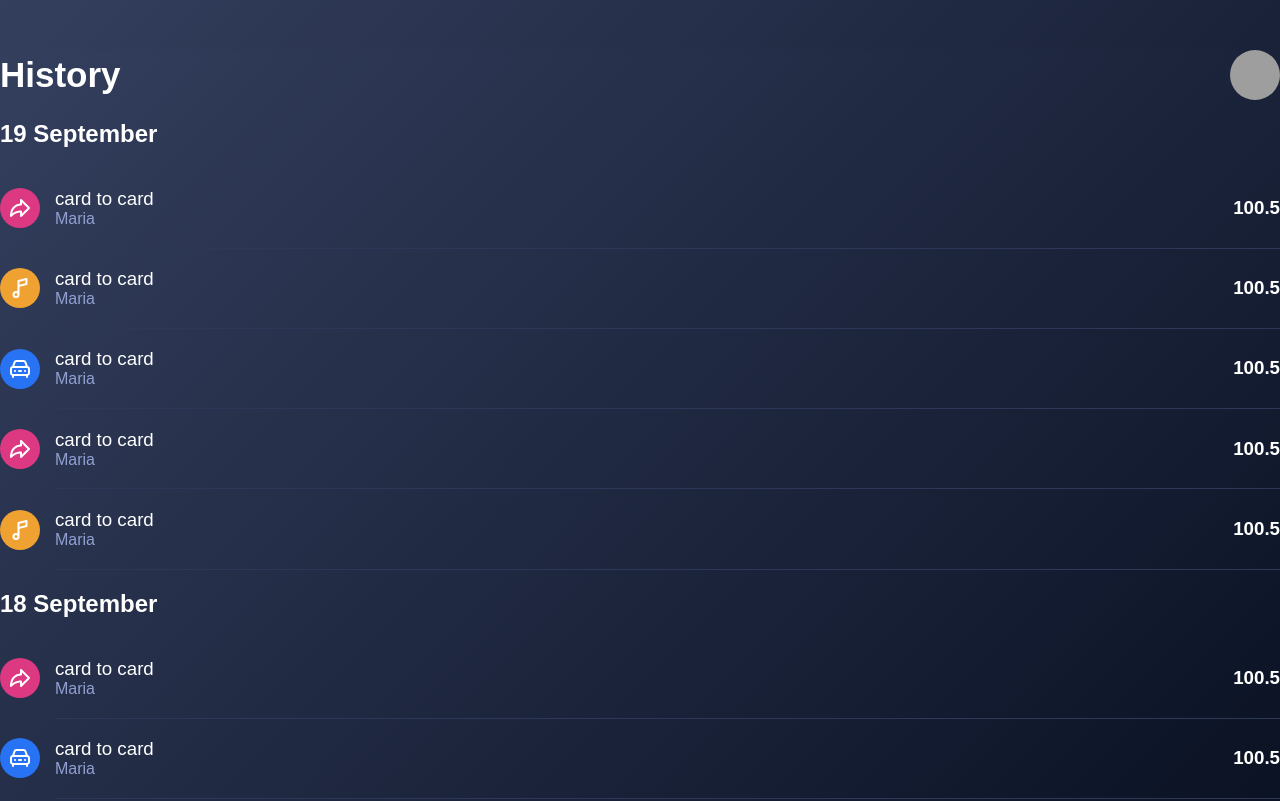
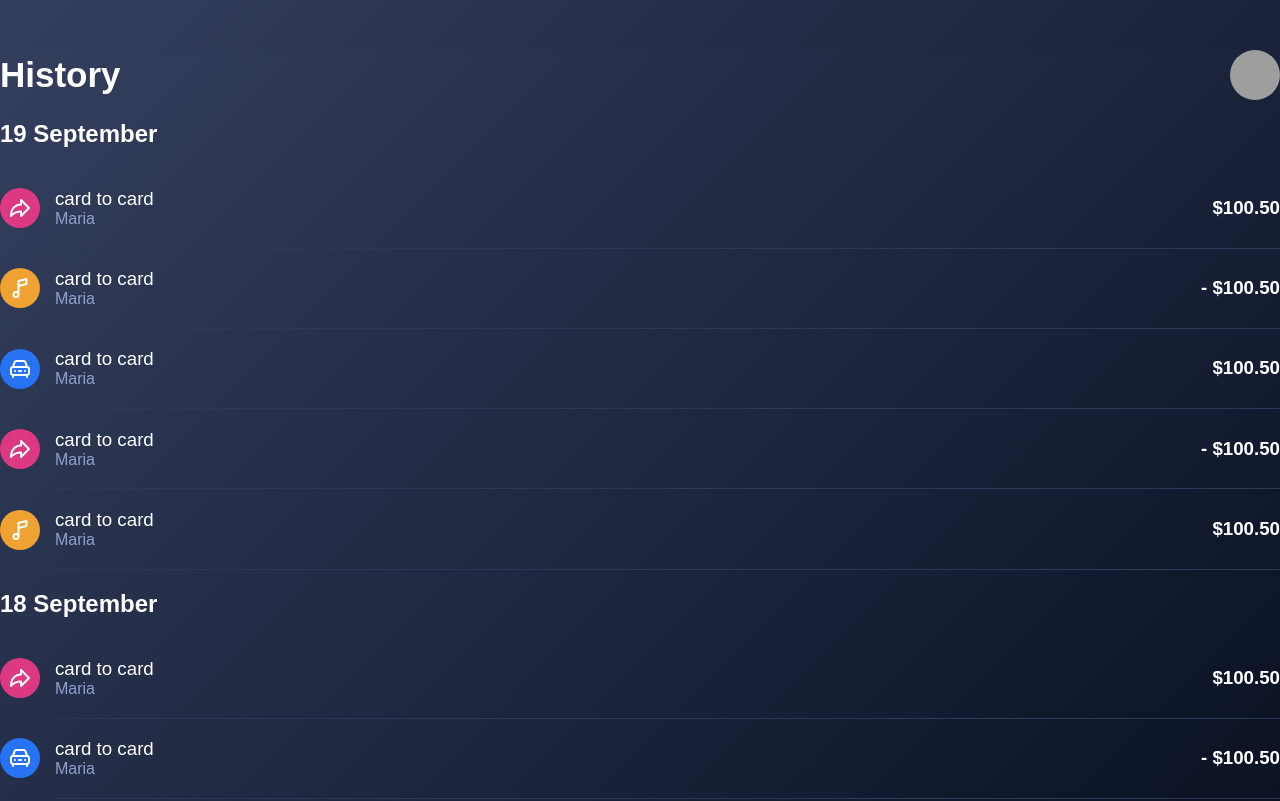
Before and after one commit to shubhamshekhar23/Card-Spend-Tracker, a Next.js app: page /home/history/history in a window 1280 px wide. Shown: the top 801 px of the page. Built offline with nearby package versions, Linux system fonts and the light colour scheme; grey boxes are pictures that could not be loaded.

Commit message:
amount format

```diff
--- a/src/components/transaction-history/transaction-history.js
+++ b/src/components/transaction-history/transaction-history.js
@@ -2,6 +2,7 @@ import styles from "./transaction-history.module.scss";
 import { TRANSACTION_TYPE } from "@/constants/entity.constants";
 import { UilShare, UilCar, UilMusicNote } from "@iconscout/react-unicons";
 import RoundPill from "@/ui/round-pill/round-pill";
+import { formattedAmount } from "@/services/util.service";
 
 export default function TransactionHistory({ data, isAnimate }) {
   return (
@@ -26,6 +27,13 @@ function TransactionTypeButton({ type }) {
 }
 
 function TransactionItem({ data }) {
+  function getFormatAmount(amount, info) {
+    let str = formattedAmount(amount);
+    if (info == "debit") {
+      return "- " + str;
+    }
+    return str;
+  }
   return (
     <div className={styles.transaction_section}>
       <TransactionTypeButton type={data.type} />
@@ -34,7 +42,7 @@ function TransactionItem({ data }) {
           <h3>{data.name}</h3>
           <h4>{data.details}</h4>
         </div>
-        <h3>{data.amount}</h3>
+        <h3>{getFormatAmount(data.amount, data.info)}</h3>
       </div>
     </div>
   );
--- a/src/data/mockdata/card.mockdata.js
+++ b/src/data/mockdata/card.mockdata.js
@@ -73,7 +73,7 @@ export const transactionHistoryMockData = [
     name: "card to card",
     details: "Maria",
     amount: 100.5,
-    info: "credit",
+    info: "debit",
     timestamp: "2023-09-19T12:30:45Z",
     type: 1,
   },
@@ -91,7 +91,7 @@ export const transactionHistoryMockData = [
     name: "card to card",
     details: "Maria",
     amount: 100.5,
-    info: "credit",
+    info: "debit",
     timestamp: "2023-09-19T12:30:45Z",
     type: 0,
   },
@@ -118,7 +118,7 @@ export const transactionHistoryMockData = [
     name: "card to card",
     details: "Maria",
     amount: 100.5,
-    info: "credit",
+    info: "debit",
     timestamp: "2023-09-18T12:30:45Z",
     type: 2,
   },
--- a/src/pages/home/bank-cards-home/bank-cards-home.js
+++ b/src/pages/home/bank-cards-home/bank-cards-home.js
@@ -7,6 +7,7 @@ import SlideNav from "@/components/ui/slide-nav/slide-nav";
 import { Cards_data } from "@/context/context";
 import { useContext } from "react";
 import UserImage from "@/components/user-image/user-image";
+import { formattedAmount } from "@/services/util.service";
 
 export default function BankCardsHome() {
   const { cardsData, setCardsData } = useContext(Cards_data);
@@ -27,7 +28,7 @@ export default function BankCardsHome() {
     cards.forEach((item) => {
       amount += item.balance;
     });
-    return amount;
+    return formattedAmount(amount);
   }
 
   function handleNavClick(itemIndexClicked) {
--- a/src/pages/home/catalogue/catalogue.js
+++ b/src/pages/home/catalogue/catalogue.js
@@ -12,6 +12,7 @@ import {
   UilBolt,
 } from "@iconscout/react-unicons";
 import UserImage from "@/components/user-image/user-image";
+import { formattedAmount } from "@/services/util.service";
 
 export default function Catalogue() {
   let [catalogueData, setCatalogueData] = useState([]);
@@ -54,7 +55,7 @@ function TransactionItem({ data }) {
       <div className={styles.details_amount}>
         <div className={styles.transaction__description}>
           <h3>{data.title}</h3>
-          <h4>The debt is {data.amount}</h4>
+          <h4>The debt is {formattedAmount(data.amount)}</h4>
         </div>
         <TextButton>Pay</TextButton>
       </div>
--- a/src/services/util.service.js
+++ b/src/services/util.service.js
@@ -12,3 +12,13 @@ export function getDateString(timestamp) {
   let dat = new Date(timestamp);
   return dat.getDate() + " " + dat.toLocaleString("default", { month: "long" }); // e.g 17 August
 }
+
+export function formattedAmount(amount) {
+  const formattedAmount =
+    "$" +
+    amount.toLocaleString("en-US", {
+      minimumFractionDigits: 2,
+      maximumFractionDigits: 2,
+    });
+  return formattedAmount;
+}
```
